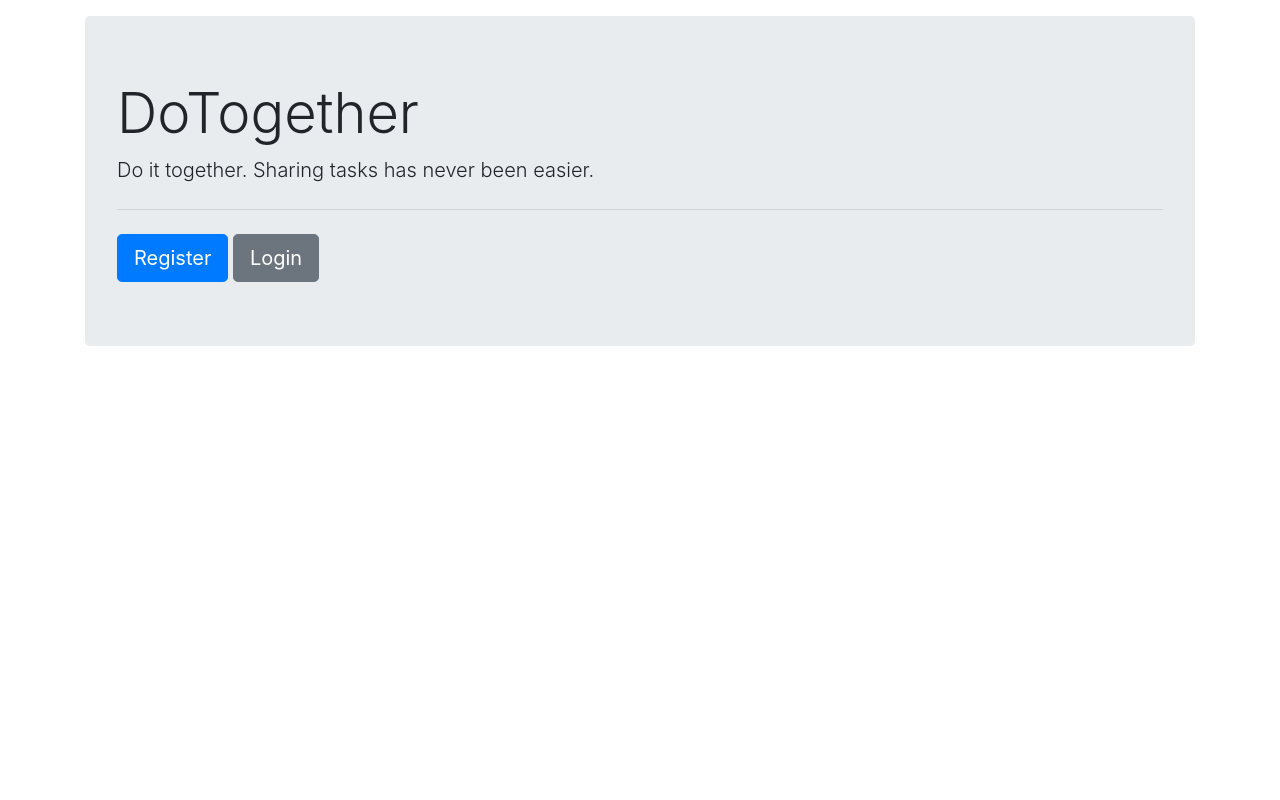
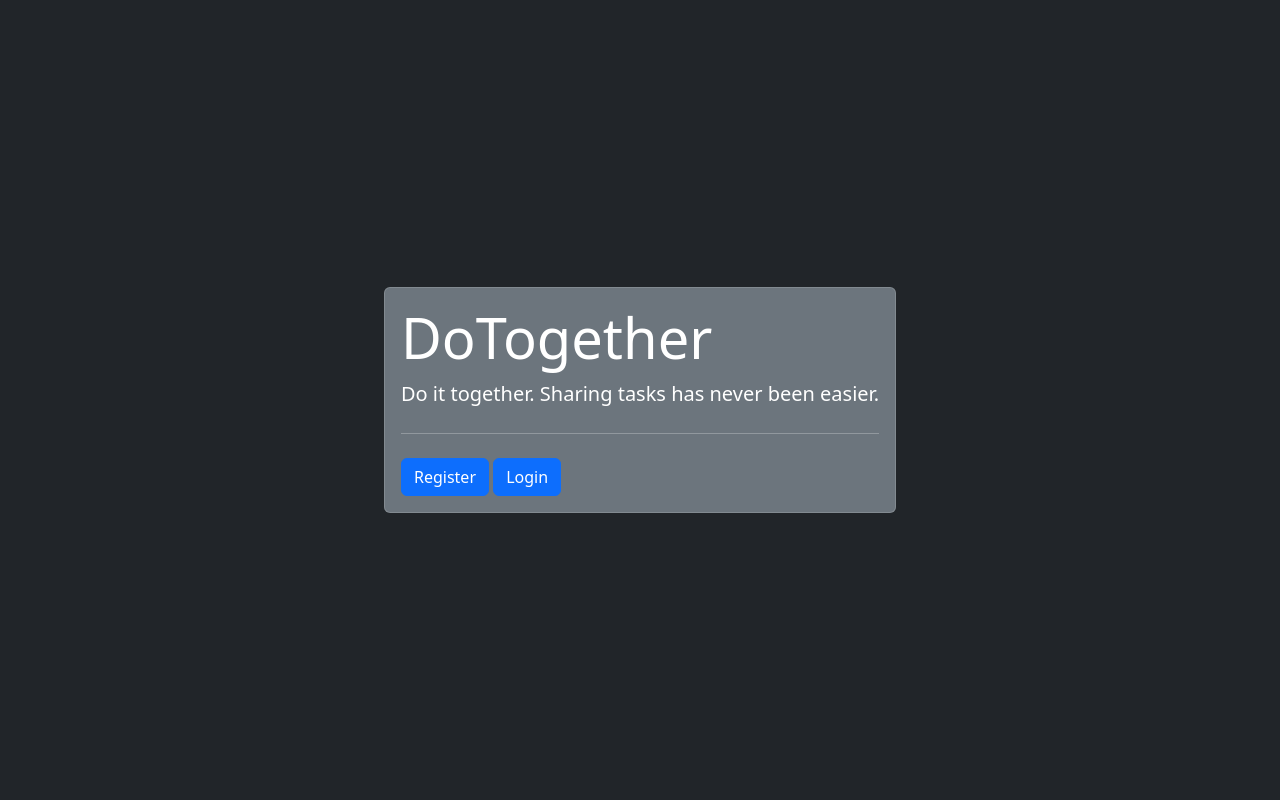
Before and after one commit to kard3n/TogetherNotes, a Flask app: page / in a window 1280 px wide. Run offline with Flask 3, Linux system fonts and the light colour scheme; some libraries are stand-ins or nearby versions.

Commit message:
feat: improve index page

```diff
--- a/static/index.html
+++ b/static/index.html
@@ -4,21 +4,27 @@
     <meta charset="UTF-8">
     <meta name="viewport" content="width=device-width, initial-scale=1">
     <title>DoTogether</title>
-    <!-- Bootstrap CSS -->
-    <link rel="stylesheet" href="https://stackpath.bootstrapcdn.com/bootstrap/4.3.1/css/bootstrap.min.css">
+    <link rel="shortcut icon" href="/static/favicon.ico">
+    <link rel="icon" type="image/png" sizes="32x32" href="/static/icon_32.png">
+    <link rel="icon" type="image/png" sizes="16x16" href="/static/icon_16.png">
+    <link href="/static/bootstrap.min.css" rel="stylesheet" crossorigin="anonymous">
+    <script src="/static/bootstrap.bundle.min.js" crossorigin="anonymous"></script>
+    <script src="/static/jquery-3.7.1.min.js"></script>
+    <link rel="stylesheet" href="/static/bootstrap-icons-1.11.3/font/bootstrap-icons.min.css">
 </head>
-<body>
-<div class="container">
-    <div class="jumbotron mt-3">
-        <h1 class="display-4">DoTogether</h1>
-        <p class="lead">Do it together. Sharing tasks has never been easier.</p>
-        <hr class="my-4">
-        <a class="btn btn-primary btn-lg" href="/register" role="button">Register</a>
-        <a class="btn btn-secondary btn-lg" href="/login" role="button">Login</a>
+<body data-bs-theme="dark" style="height: 100vh">
+<div class="container d-flex align-items-center justify-content-center" style="height: 100%;">
+    <div class="card text-bg-secondary" style="max-width: 40rem;">
+        <div class="card-body">
+            <h1 class="display-4">DoTogether</h1>
+            <p class="lead">Do it together. Sharing tasks has never been easier.</p>
+            <hr class="my-4">
+            <a class="btn btn-primary" href="/register" role="button">Register</a>
+            <a class="btn btn-primary" href="/login" role="button">Login</a>
+        </div>
     </div>
 </div>
-<!-- Bootstrap JS and jQuery -->
-<script src="https://code.jquery.com/jquery-3.3.1.slim.min.js"></script>
-<script src="https://stackpath.bootstrapcdn.com/bootstrap/4.3.1/js/bootstrap.min.js"></script>
+
+
 </body>
 </html>
--- a/templates/base_min.html
+++ b/templates/base_min.html
@@ -5,6 +5,10 @@
         <link rel="shortcut icon" href="/static/favicon.ico">
         <link rel="icon" type="image/png" sizes="32x32" href="/static/icon_32.png">
         <link rel="icon" type="image/png" sizes="16x16" href="/static/icon_16.png">
+        <!--<link href="https://cdn.jsdelivr.net/npm/bootstrap@5.3.3/dist/css/bootstrap.min.css" rel="stylesheet" integrity="sha384-QWTKZyjpPEjISv5WaRU9OFeRpok6YctnYmDr5pNlyT2bRjXh0JMhjY6hW+ALEwIH" crossorigin="anonymous">
+        <script src="https://cdn.jsdelivr.net/npm/bootstrap@5.3.3/dist/js/bootstrap.bundle.min.js" integrity="sha384-YvpcrYf0tY3lHB60NNkmXc5s9fDVZLESaAA55NDzOxhy9GkcIdslK1eN7N6jIeHz" crossorigin="anonymous"></script>
+        <script src="https://code.jquery.com/jquery-3.7.1.min.js"></script>
+        <link rel="stylesheet" href="https://cdn.jsdelivr.net/npm/bootstrap-icons@1.11.3/font/bootstrap-icons.min.css">-->
         <link href="/static/bootstrap.min.css" rel="stylesheet" crossorigin="anonymous">
         <script src="/static/bootstrap.bundle.min.js" crossorigin="anonymous"></script>
         <script src="/static/jquery-3.7.1.min.js"></script>
```
